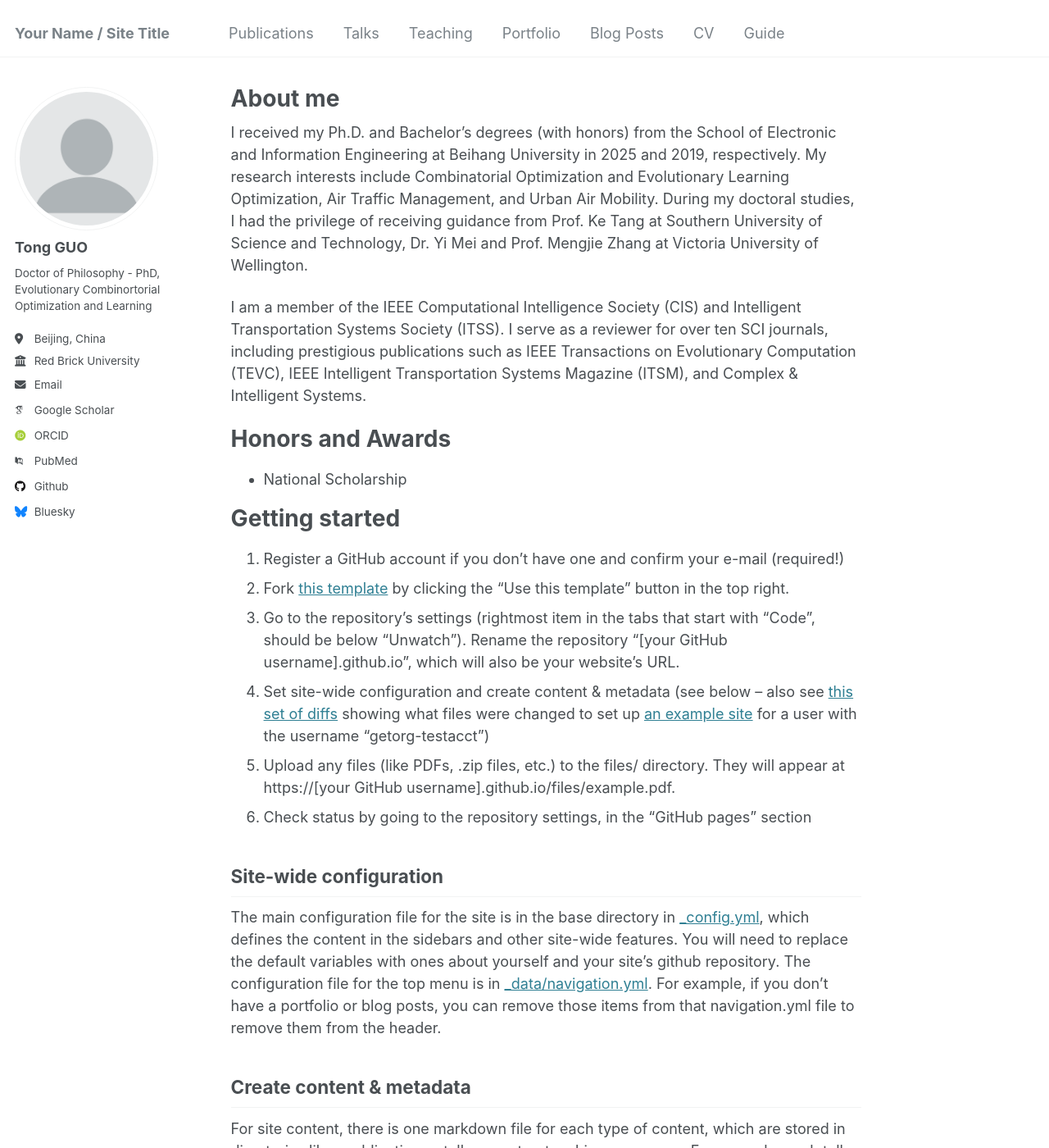
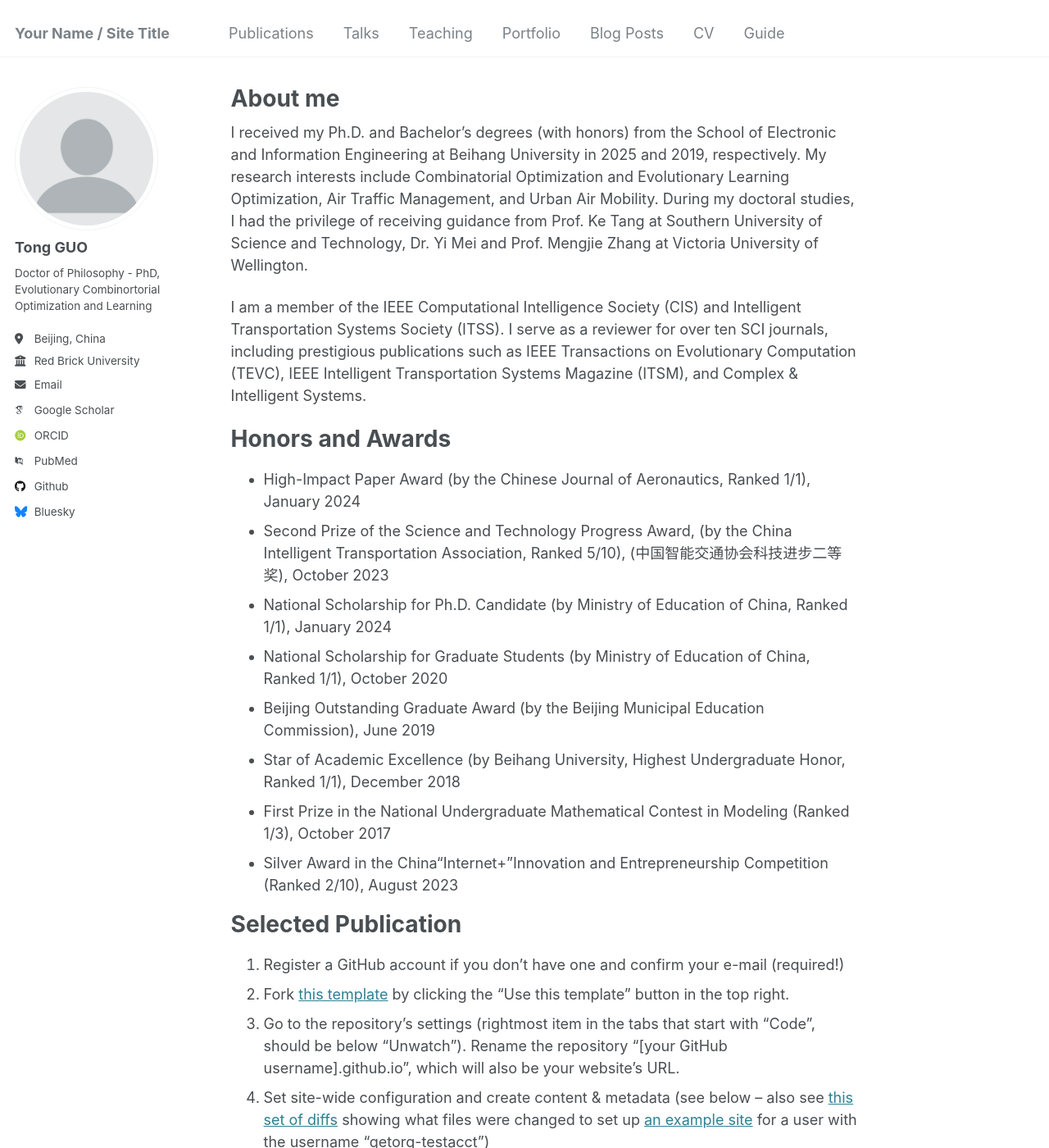
Before and after one commit to buaaguotong/buaaguotong.github.io, a Jekyll site: the page built from _pages/about.md, in a window 1280 px wide and 1400 px high. Shown: the whole window at 82% size. Built offline with Jekyll 4.4.1, drawn with Linux system fonts in a browser that asks for light colours; some web fonts are replaced.

Commit message:
Update about.md

```diff
--- a/_pages/about.md
+++ b/_pages/about.md
@@ -12,9 +12,17 @@ I am a member of the IEEE Computational Intelligence Society (CIS) and Intellige
 
 Honors and Awards
 ======
-* National Scholarship
+* High-Impact Paper Award (by the Chinese Journal of Aeronautics, Ranked 1/1), January 2024
+* Second Prize of the Science and Technology Progress Award, (by the China Intelligent Transportation Association, Ranked 5/10), (中国智能交通协会科技进步二等奖), October 2023
+* National Scholarship for Ph.D. Candidate (by Ministry of Education of China, Ranked 1/1), January 2024
+* National Scholarship for Graduate Students (by Ministry of Education of China, Ranked 1/1), October 2020
+* Beijing Outstanding Graduate Award (by the Beijing Municipal Education Commission), June 2019
+* Star of Academic Excellence (by Beihang University, Highest Undergraduate Honor, Ranked 1/1), December 2018
+* First Prize in the National Undergraduate Mathematical Contest in Modeling (Ranked 1/3), October 2017
+* Silver Award in the China“Internet+”Innovation and Entrepreneurship Competition (Ranked 2/10), August 2023
 
-Getting started
+
+Selected Publication
 ======
 1. Register a GitHub account if you don't have one and confirm your e-mail (required!)
 1. Fork [this template](https://github.com/academicpages/academicpages.github.io) by clicking the "Use this template" button in the top right.
```
